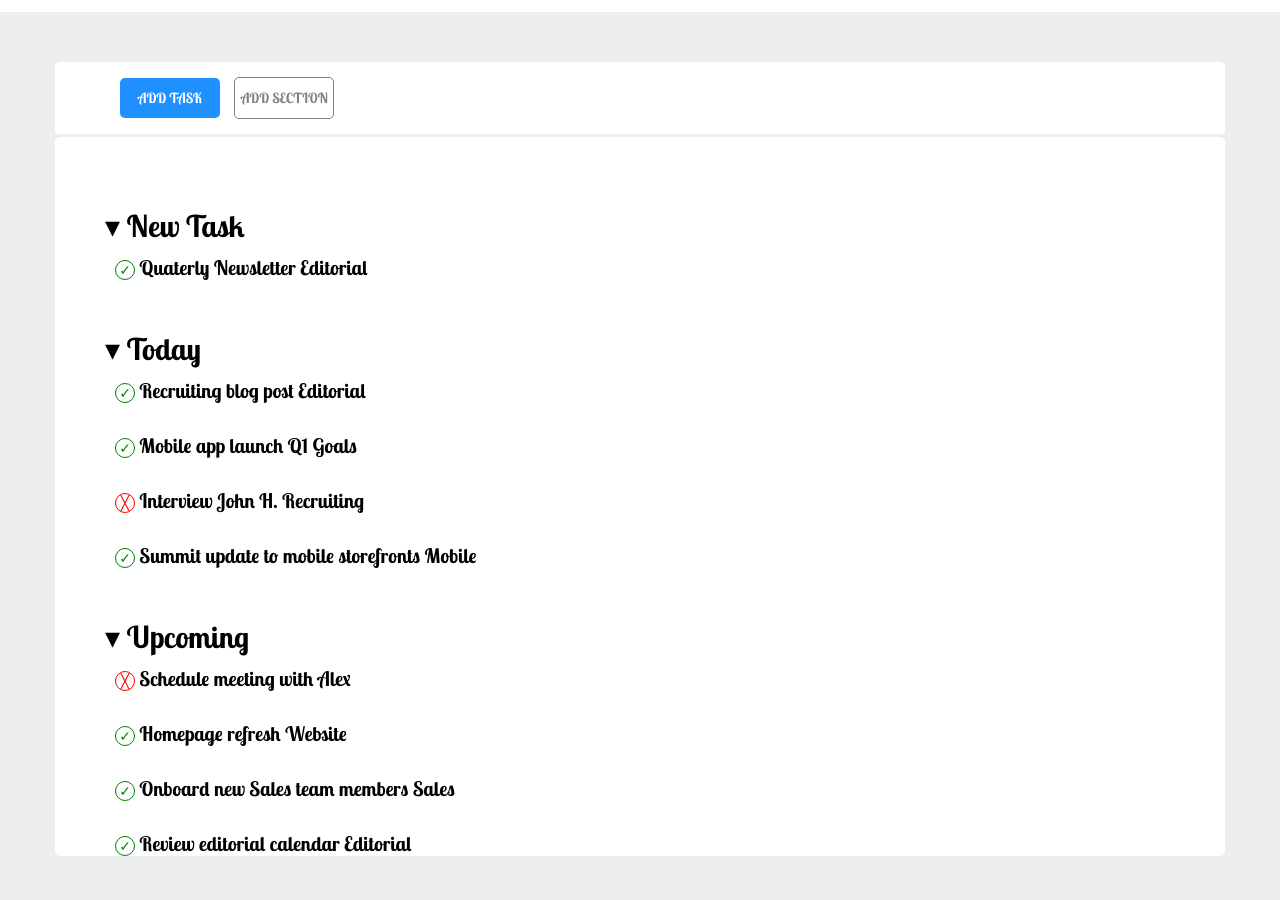
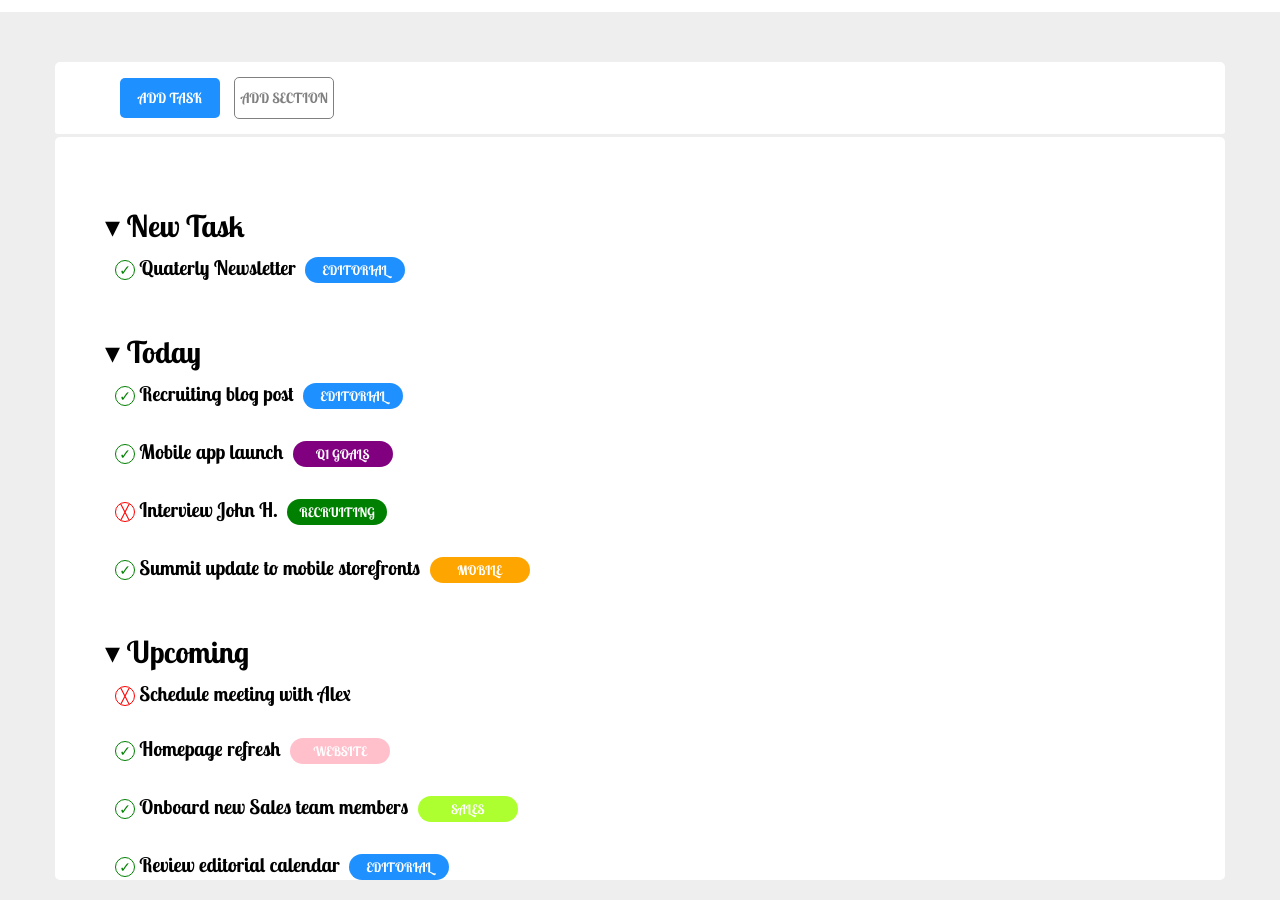
Before and after one commit to Robert-Stefan/html-css-toboolist, a plain HTML site: page index.html in a window 1280 px wide. Shown: the part 73-973 px from the top of the page. Before the commit the page ends 949 px from the top, so only its background shows below. Drawn offline with Linux system fonts and the light colour scheme.

Commit message:
Add button on CSS

```diff
--- a/index.html
+++ b/index.html
@@ -43,15 +43,15 @@
                 </li>
                 <li>
                     <span class="icon">&check;</span>
-                    Mobile app launch <span class="butt2">Q1 Goals</span>
+                    Mobile app launch <span class="butt1 butt2">Q1 Goals</span>
                 </li>
                 <li>
                     <span class="icon iconrem">&#9587;</span>
-                    Interview John H. <span class="butt3">Recruiting</span>
+                    Interview John H. <span class="butt1 butt3">Recruiting</span>
                 </li>
                 <li>
                     <span class="icon">&check;</span>
-                    Summit update to mobile storefronts <span class="butt4">Mobile</span>
+                    Summit update to mobile storefronts <span class="butt1 butt4">Mobile</span>
                 </li>
             </ul>
             <h2>&#9662 Upcoming</h2>
@@ -62,11 +62,11 @@
                 </li>
                 <li>
                     <span class="icon">&check;</span>
-                    Homepage refresh <span class="butt5">Website</span>
+                    Homepage refresh <span class="butt1 butt5">Website</span>
                 </li>
                 <li>
                     <span class="icon">&check;</span>
-                    Onboard new Sales team members <span class="butt6">Sales</span>
+                    Onboard new Sales team members <span class="butt1 butt6">Sales</span>
                 </li>
                 <li>
                     <span class="icon">&check;</span>
--- a/main.css
+++ b/main.css
@@ -76,6 +76,7 @@ li {
 h2 {
     margin-top: 50px;
 }
+/* ICON */
 .icon {
     display: inline-block;
     width: 20px;
@@ -92,3 +93,36 @@ h2 {
     color: red;
     border: 1px solid red;
 }
+/* BUTTON */
+.butt1 {
+    width: 100px;
+    height: 20%;
+    margin-left: 5px;
+    background: dodgerblue;
+    display: inline-block;
+    text-align: center;
+    line-height: 26px;
+    border-radius: 15px;
+    color: white;
+    text-transform: uppercase;
+    font-size: 13px;
+}
+.butt2 {
+    background: purple;
+}
+
+.butt3 {
+    background:green;
+}
+
+.butt4 {
+    background: orange;
+}
+
+.butt5 {
+    background: pink;
+}
+
+.butt6 {
+    background: greenyellow;
+}
```
